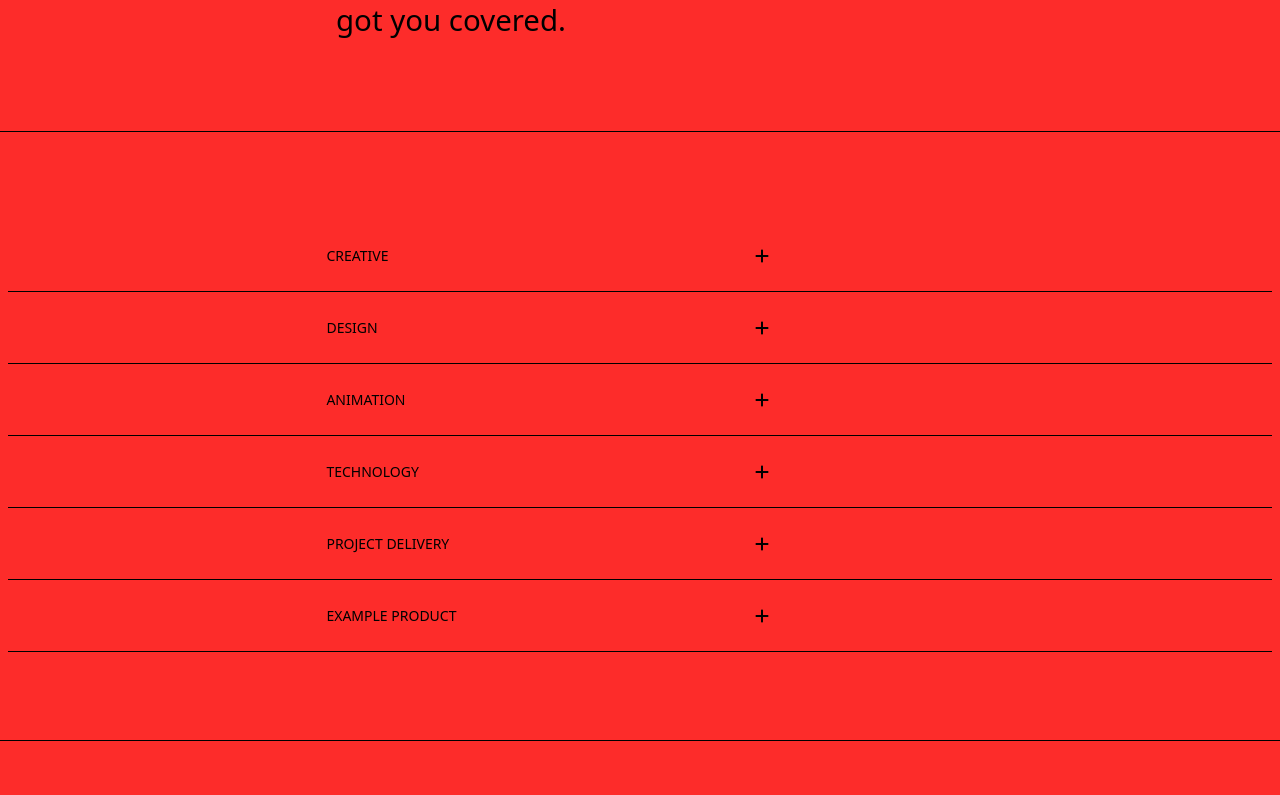
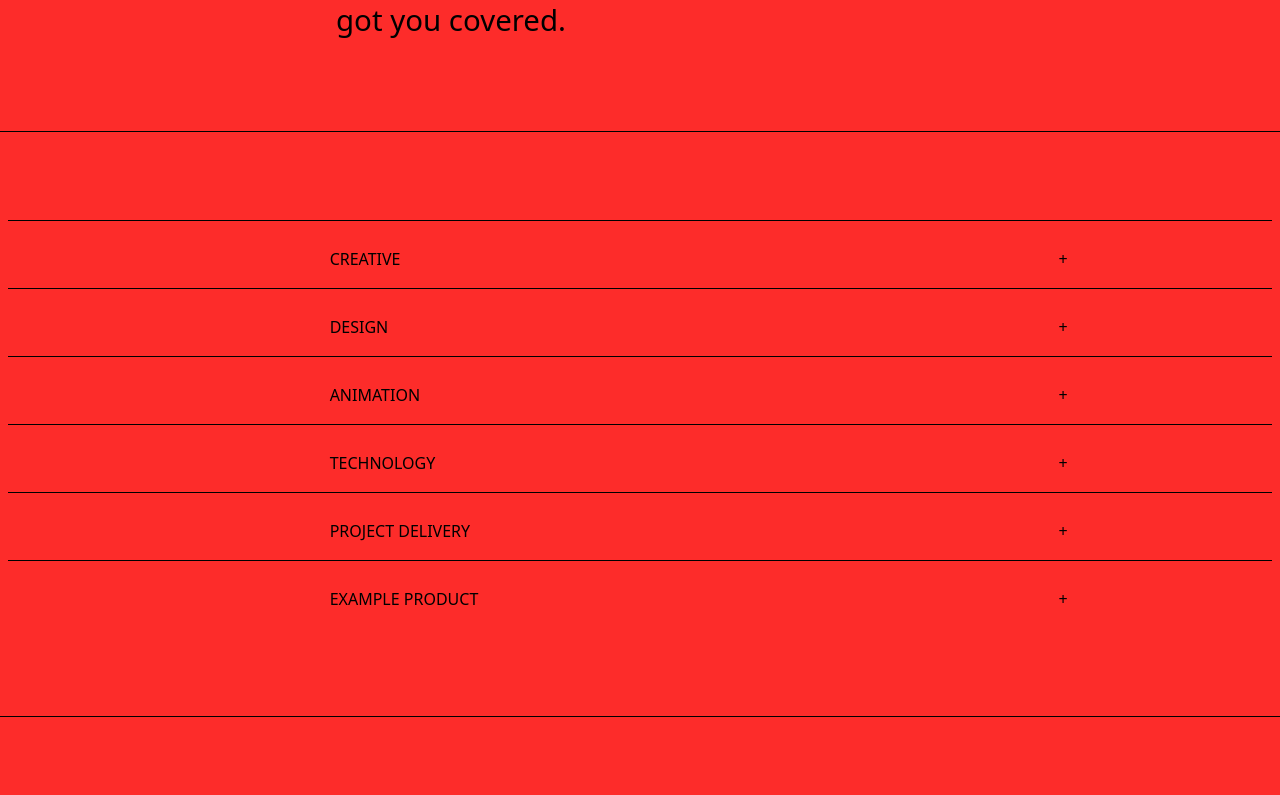
Before and after one commit to DzinToDev/thirtysixstudio, a React (Vite) app: page / in a window 1280 px wide. Shown: the part 2045-2840 px from the top of the page. Built offline with nearby package versions, Linux system fonts and the light colour scheme.

Commit message:
adjstment

```diff
--- a/src/App.jsx
+++ b/src/App.jsx
@@ -104,7 +104,7 @@ const App = () => {
         ref={growingSpan}
         className="growing fixed -top-10 -left-10 w-3 h-3 block bg-[#f5940c]  rounded-full"
       ></span>
-      <div className="w-full min-h-screen relative text-black ">
+      <div className="w-full min-h-screen relative text-black overflow-x-hidden">
         {showCanvas &&
           floatingPosition[0].map((canvasdets, index) => (
             <Canvas key={index} details={canvasdets} />
--- a/src/components/Clients.jsx
+++ b/src/components/Clients.jsx
@@ -20,10 +20,10 @@ const Clients = () => {
       </div>
       <div className="div-form w-full h-screen  flex flex-col items-center justify-center py-20 pl-18">
         <form action="" className=" sm:w-[53vw] flex flex-col items-start text-black" >
-            <input type="text" placeholder="Name*"  className="border-[0.1px] rounded-4xl w-full px-8 py-4 text-2xl my-12 appearance-none  focus:outline-none  placeholder-gray-900" />
-            <input type="text" placeholder="Email*" className="border-[0.1px] rounded-4xl w-full px-8 py-4 text-2xl mb-34 appearance-none  focus:outline-none placeholder-gray-900"/>
+            <input type="text" placeholder="Name*"  className="border-[1px] rounded-4xl w-full px-8 py-4 text-2xl my-12 appearance-none  focus:outline-none  placeholder-gray-900" />
+            <input type="text" placeholder="Email*" className="border-[1px] rounded-4xl w-full px-8 py-4 text-2xl mb-34 appearance-none  focus:outline-none placeholder-gray-900"/>
 
-            <textarea placeholder="Message" className="border-[0.1px] rounded-4xl w-full h-40 px-6 py-4 text-base mb-12 appearance-none  focus:outline-none" />
+            <textarea placeholder="Message" className="border-[1px] rounded-4xl w-full h-40 px-6 py-4 text-base mb-12 appearance-none  focus:outline-none" />
             <span className="uppercase text-xs border-[0.2px] w-fit px-6 py-2 rounded-full  ">Send</span>
 
 
--- a/src/components/Page3.jsx
+++ b/src/components/Page3.jsx
@@ -15,7 +15,7 @@ const Page3 = () => {
           </p>
         </div>
       </div>
-      <div className="services uppercase flex flex-col items-center justify-center  py-22 px-2 border-b-[0.1px]">
+      <div className="services w-full  uppercase flex flex-col items-center justify-center  py-22 px-2 border-b-[0.1px]">
         {[
           "creative",
           "design",
@@ -23,16 +23,28 @@ const Page3 = () => {
           "technology",
           "project delivery",
           "example product",
-        ].map((item, index) => {
-          return (
-            <div key={index} className="service w-full h-18  flex  items-center justify-center border-b-[1px]">
-              <div className="w-[49vw] flex items-center justify-between origin-left pr-46">
-                <h3 className="text-sm">{item}</h3>
-                <FaPlus />
+        ].map((item, index) => (
+          <div
+            key={index}
+            className="h-17 w-full overflow-hidden cursor-pointer group"
+          >
+            <div className="relative h-40 transform -translate-y-20 transition-transform duration-500 ease-in-out group-hover:translate-y-0">
+              {/* First Row */}
+              <div  className=" text-[#fd2c2a] bg-black p-[1.77rem] flex items-center justify-center pl-36">
+                <h1  className=" w-2/3">{item}</h1>
+                {/* <h1 className="text-lg">{award.type}</h1> */}
+                <h1>+</h1>
+              </div>
+              {/* Second Row */}
+              <div className=" bg-transparent text-black p-[1.67rem] flex items-center justify-center pl-36">
+                <h1 className="w-2/3">{item}</h1>
+                {/* <h1 className="text-lg">{award.label}</h1> */}
+                <h1>+</h1>
+
               </div>
             </div>
-          );
-        })}
+          </div>
+        ))}
       </div>
       <div className="constact h-[45vw] w-[59vw] flex justify-center py-10 ml-29 ">
         <div className="left-text sm:w-[41%] flex flex-col gap-8 ">
```
